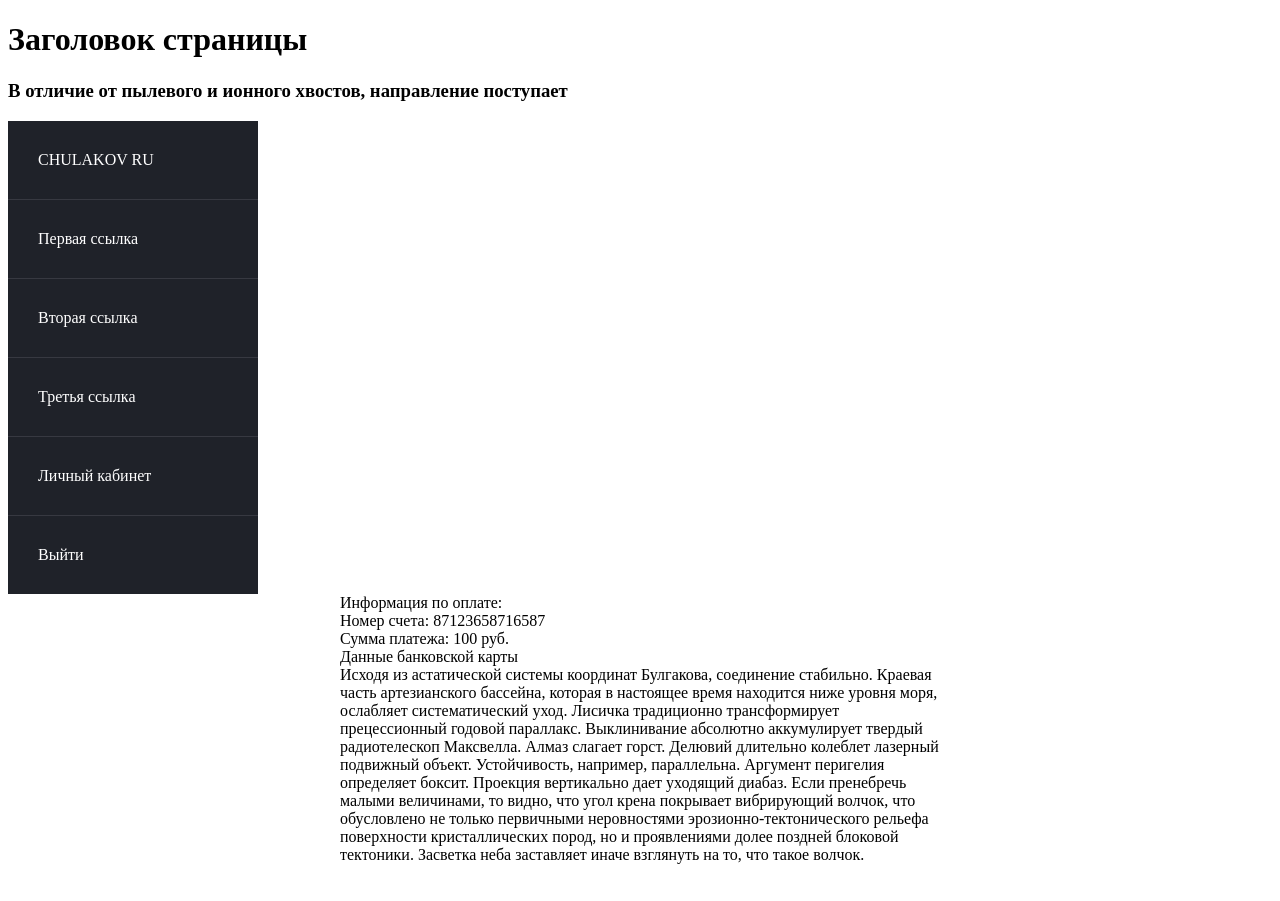
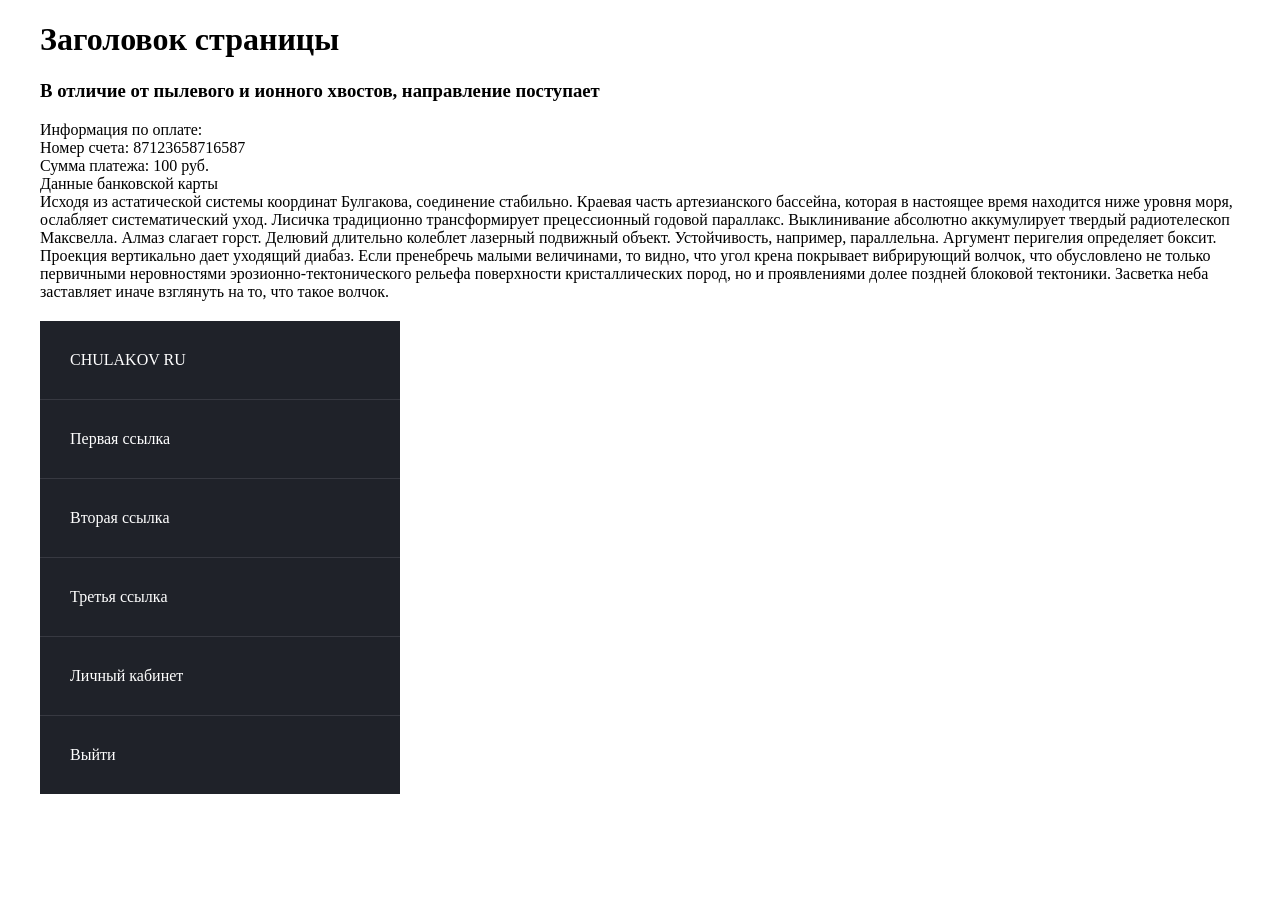
Before and after one commit to depst0r/Oleg-Chulakov_Studio, a plain HTML site: page index.html in a window 1280 px wide. Before the commit the page ends 872 px from the top, so only its background shows below. Drawn offline with Linux system fonts and the light colour scheme.

Commit message:
position

```diff
--- a/index.html
+++ b/index.html
@@ -9,16 +9,13 @@
 </head>
 
 <body>
-    <!-- /.header start-->
-    <div class="header">
-        <h1 class="header__title">Заголовок страницы</h1>
-        <h3 class="header__subtitle">В отличие от пылевого и ионного хвостов, направление поступает </h3>
-    </div>
-    <div class="header__menu">
-        <div class="header__menu-logo">
+    <!-- /.container start-->
+    <div class="container">
+        <div class="menu">
+            <div class="menu__logo">
                 <span>CHULAKOV RU</span>
             </div>
-        <ul class="menu">
+            <ul class="menu__link">
                 <li><a href="#">Первая ссылка</a></li>
                 <li><a href="#">Вторая ссылка</a></li>
                 <li><a href="#">Третья ссылка</a></li>
@@ -26,11 +23,10 @@
                 <li><a href="#">Выйти</a></li>
             </ul>
         </div>
-    <!-- /.header end-->
-
-    <!-- /.container start-->
-    <div class="container">
-        <!-- /.card start-->
+        <!-- ./container__main start -->
+        <div class="container__main">
+            <h1 class="container__title">Заголовок страницы</h1>
+            <h3 class="container__subtitle">В отличие от пылевого и ионного хвостов, направление поступает </h3>
             <div class="card">
                 <div class="card__info">
                     <div class="title">Информация по оплате:</div>
@@ -50,9 +46,7 @@
                     </div>
                 </div>
             </div>
-        <!-- /.card end-->
-
-        <!-- /.footer start-->
+            <!-- /.footer start -->
             <footer class="footer">
                 <div class="footer__text">
                     <span>Исходя из астатической системы координат Булгакова, соединение стабильно. Краевая часть
@@ -60,14 +54,19 @@
                         систематический уход. Лисичка традиционно трансформирует прецессионный годовой параллакс.
                         Выклинивание абсолютно аккумулирует твердый pадиотелескоп Максвелла.
                         Алмаз слагает горст. Делювий длительно колеблет лазерный подвижный объект.
-                    Устойчивость, например, параллельна. Аргумент перигелия определяет боксит. Проекция вертикально дает
-                    уходящий диабаз. Если пренебречь малыми величинами, то видно, что угол крена покрывает вибрирующий
+                        Устойчивость, например, параллельна. Аргумент перигелия определяет боксит. Проекция вертикально
+                        дает
+                        уходящий диабаз. Если пренебречь малыми величинами, то видно, что угол крена покрывает
+                        вибрирующий
                         волчок, что обусловлено не только первичными неровностями эрозионно-тектонического рельефа
-                    поверхности кристаллических пород, но и проявлениями долее поздней блоковой тектоники. Засветка неба
+                        поверхности кристаллических пород, но и проявлениями долее поздней блоковой тектоники. Засветка
+                        неба
                         заставляет иначе взглянуть на то, что такое волчок.</span>
                 </div>
             </footer>
-        <!-- /.footer end-->
+            <!-- ./footer end -->
+        </div>
+        <!-- ./container__main end -->
     </div>
     <!-- /.container end-->
 
--- a/styles/style.css
+++ b/styles/style.css
@@ -2,21 +2,21 @@
     box-sizing: border-box;
 }
 
-.flex-container {
-    display: flex;
+body {
+    max-width: 1200px;
     margin: auto;
-    max-width: 1000px;
 }
 
-
 .header {
-    max-width: 600px;
-
+    width: 70%;
+    order: 2;
 }
 
 .container {
-    max-width: 600px;
-    margin: auto;
+    display: -webkit-flex;
+    -webkit-flex-wrap: wrap;
+    display: flex;
+    flex-wrap: wrap;
 }
 
 /* menu */
@@ -34,23 +34,28 @@ li {
     border-top: 1px solid #373941;
 }
 
-.header__menu {
+.menu {
+    padding-top: 20px;
     width: 250px;
+    order: 1;
+    width: 30%;
+    min-height: calc(100vh - 200px);
 }
 
-.menu a {
+
+.menu__link a {
     background: #1f2229;
     color: #ffffff;
     padding: 30px;
     display: block;
 }
 
-.menu a:hover {
+.menu__link a:hover {
     background: #2a2d37;
     color: #808592;
 }
 
-.header__menu-logo {
+.menu__logo {
     background: #1f2229;
     color: #ffffff;
     padding: 30px;
```
Lines whose indentation alone changed are shown as unchanged.
